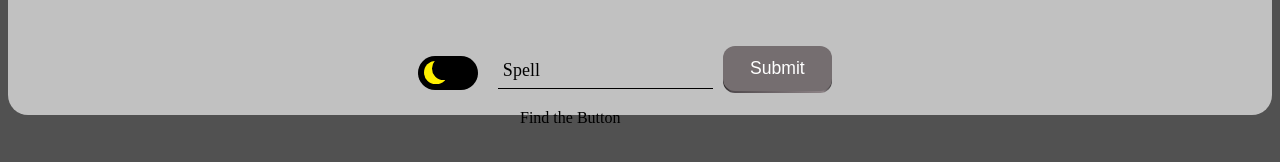
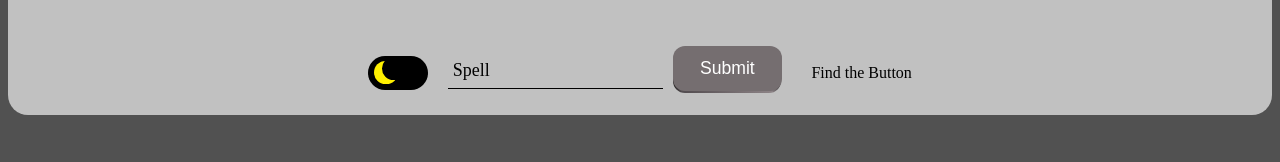
Before and after one commit to staten-island-tech/api-project-BenZanelli, a website built with Vite: page api-project/index.html in a window 1280 px wide. Shown: the part 180-342 px from the top of the page. Built offline with nearby package versions, Linux system fonts and the light colour scheme; no server answers.

Commit message:
finished finished

```diff
--- a/api-project/css/style.css
+++ b/api-project/css/style.css
@@ -353,11 +353,7 @@ margin-right: 10px;
  button:focus:not(:focus-visible) {
   outline: none;
  }
-.pp{
-  position: absolute;
-  margin-top: -2vh;
-  margin-left: 40%;
-}
+
 .secret{
   width: 1%;
   height: 5vh;
--- a/api-project/index.html
+++ b/api-project/index.html
@@ -41,11 +41,11 @@
             <button class="button">
               <span class="shadow"></span>
               <span class="edge"></span>
-              <span class="front text">Submit
-              </span>
+              <span class="front text">Submit</span>
             </button>
         </form>
         </div>
+        <p class="pp">Find the Button</p>
        </div>
         <button class="secret"></button>
     </header>
@@ -56,7 +56,7 @@
         <input type="submit" value="Add to Cart" class="submit">
     </form>
     </div> -->
-    <p class="pp">Find the Button</p>
+
        <div class="container1"></div>
    <div class="container2"></div>
     <script type="module" src="./js/main.js"></script>
```
